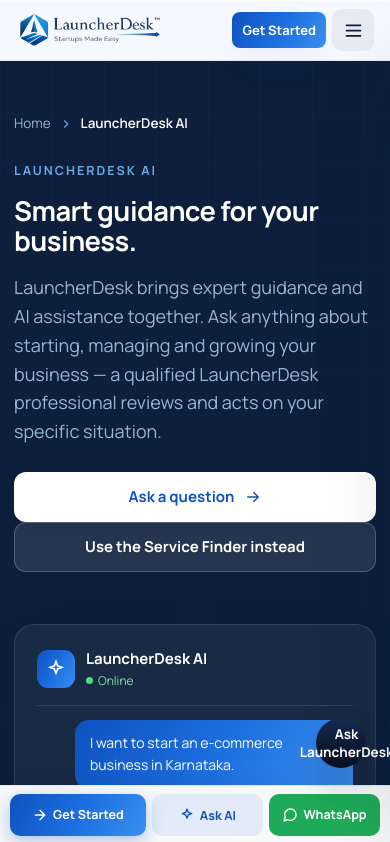
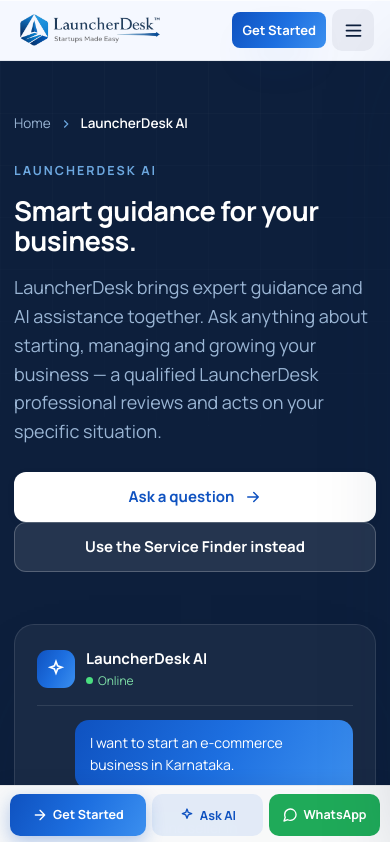
Before and after one commit to moqsoodahmed-pixel/LauncherDesk-frontend, a React (Vite) app: page /ai in a window 390 px wide. Shown: the top 842 px of the page. Built offline with nearby package versions, Linux system fonts and the light colour scheme.

Commit message:
updated ui of mobile responsiveness

```diff
--- a/src/assets/launcherdesk.css
+++ b/src/assets/launcherdesk.css
@@ -610,8 +610,20 @@ img{max-width:100%;display:block}
   .section-sm{padding:44px 0}
   .mobile-bar{display:flex;flex-direction:row;position:fixed;left:0;right:0;bottom:0;z-index:70;background:rgba(255,255,255,.97);backdrop-filter:blur(16px);-webkit-backdrop-filter:blur(16px);border-top:1px solid var(--line);padding:10px 14px;gap:8px;box-shadow:0 -2px 16px rgba(13,31,60,.08)}
   .mb-btn{flex:1;height:46px;font-size:13.5px}
-  .fab{bottom:76px;height:50px;padding:0 16px 0 12px;font-size:13.5px}
-  .assistant{bottom:76px;right:12px;left:12px;width:auto;height:calc(100vh - 150px)}
+  .fab{display:none}
+  .assistant{
+    position:fixed;
+    top:0;left:0;right:0;bottom:66px;
+    width:100%;border-radius:0;
+    height:auto;max-height:none;
+    z-index:75;
+    transform:translateY(100%);
+    transform-origin:bottom center;
+    transition:transform .32s cubic-bezier(.2,.7,.3,1),opacity .32s,visibility .32s;
+  }
+  .assistant.open{transform:translateY(0);opacity:1;visibility:visible}
+  .as-head{padding:18px 16px;min-height:68px;flex-shrink:0}
+  .as-body{flex:1;overflow-y:auto}
   body{padding-bottom:66px}
   .field-2{grid-template-columns:1fr}
   .hero-cta .btn-quiet{display:none}
@@ -721,10 +733,10 @@ img{max-width:100%;display:block}
   .mb-btn{height:42px;font-size:12.5px;gap:5px}
   .mb-btn--primary{flex:1.3}
   .mb-btn--ai,.mb-btn--wa{flex:1}
-  /* assistant panel */
-  .assistant{left:8px;right:8px}
-  /* fab circle only */
-  .fab{width:50px;height:50px;padding:0;border-radius:50%;justify-content:center}
+  /* assistant full-screen on mobile, keep edges flush */
+  .assistant{left:0;right:0}
+  /* fab hidden on mobile */
+  .fab{display:none}
   /* form fields */
   .form{padding:18px 14px}
   .field-2{grid-template-columns:1fr}
--- a/src/components/AIAssistant.jsx
+++ b/src/components/AIAssistant.jsx
@@ -193,7 +193,7 @@ export default function AIAssistant() {
 
   return (
     <>
-      <button className="fab" onClick={openAI}>
+      <button className="fab" onClick={openAI} aria-label="Ask AI">
         <span className="d">
           <svg viewBox="0 0 24 24" fill="none" stroke="currentColor" strokeWidth="2" strokeLinecap="round" strokeLinejoin="round">
             <path d={SPARK} />
--- a/src/components/Navbar.jsx
+++ b/src/components/Navbar.jsx
@@ -290,7 +290,6 @@ export default function Navbar({ activePage = '' }) {
         </nav>
         <div className="header-cta">
           {/* Change 1: "Login" renamed to "Contact Us" */}
-          <a className="btn btn-quiet btn-sm" href="/company/contact">Talk to an Expert</a>
           <a className="btn btn-primary btn-sm" href="/services#finder">Get Started</a>
           <button className="burger" aria-label="Open menu" data-open-drawer="true">
             <svg viewBox="0 0 24 24" fill="none" stroke="currentColor" strokeWidth="2" strokeLinecap="round" strokeLinejoin="round">
```
